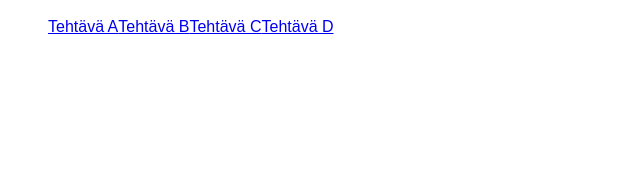
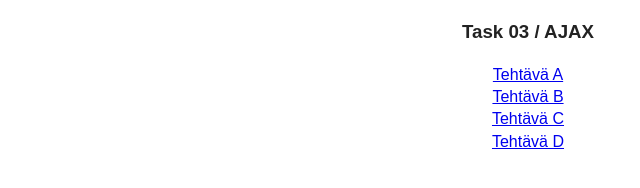
Before and after one commit to hamedshahidi/Front-end-exercises, a plain HTML site: page Task3/index.html in a window 1280 px wide. Shown: the whole page, without its empty margins (112-752 px from the left). Drawn offline with nearby package versions, Linux system fonts and the light colour scheme.

Commit message:
index.html updated

```diff
--- a/Task3/css/main.css
+++ b/Task3/css/main.css
@@ -75,6 +75,8 @@ textarea {
 body {
     display: flex;
     flex-wrap: wrap;
+    flex-direction: column;
+    align-items: center;
 }
 
 header {
--- a/Task3/index.html
+++ b/Task3/index.html
@@ -18,20 +18,14 @@
 
 <body>
 
-    <ul>
-        <li>
-            <a href="task-a.html">Tehtävä A</a>
-        </li>
-        <li>
-            <a href="task-b.html">Tehtävä B</a>
-        </li>
-        <li>
-            <a href="task-c.html">Tehtävä C</a>
-        </li>
-        <li>
-            <a href="task-d.html">Tehtävä D</a>
-        </li>
-    </ul>
+    <h3>Task 03 / AJAX</h3>
+
+
+    <a href="task-a.html">Tehtävä A</a>
+    <a href="task-b.html">Tehtävä B</a>
+    <a href="task-c.html">Tehtävä C</a>
+    <a href="task-d.html">Tehtävä D</a>
+
 
     <script src="//ajax.googleapis.com/ajax/libs/jquery/1.11.2/jquery.min.js"></script>
     <script>
```
